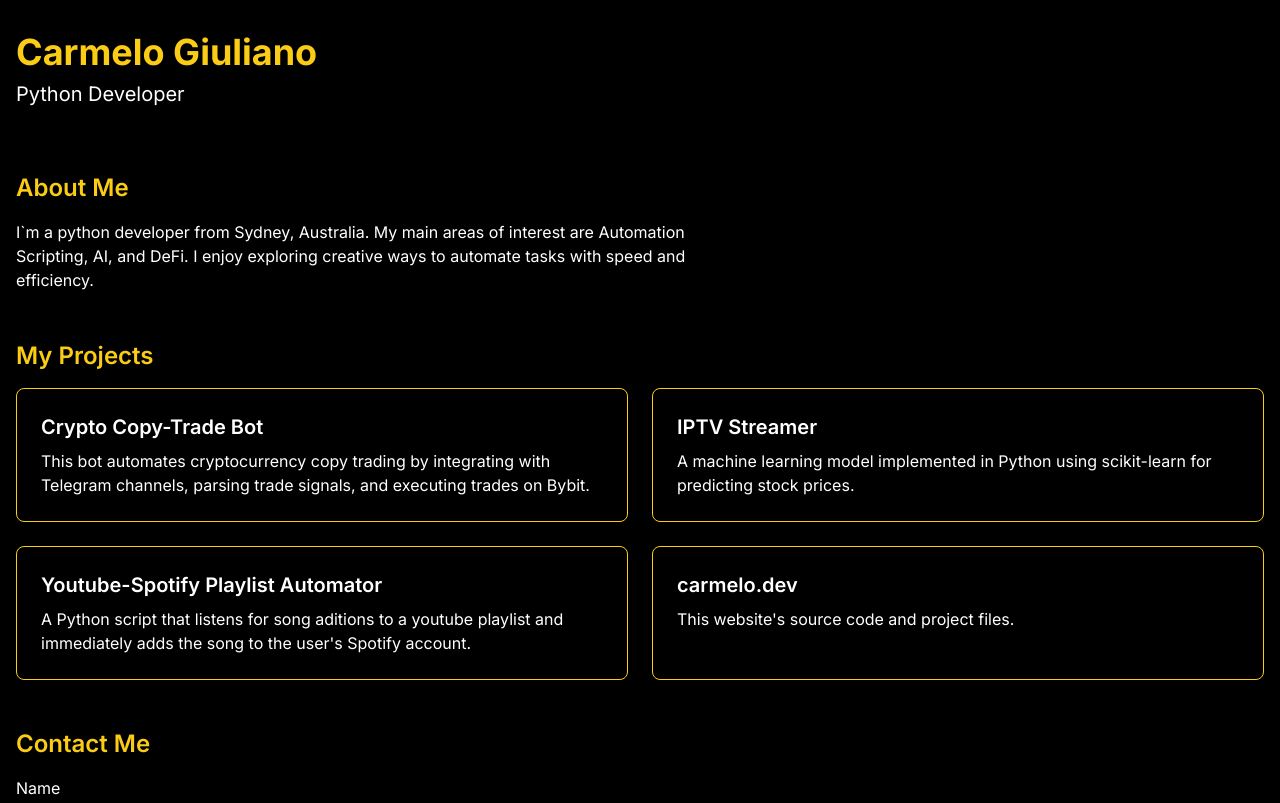
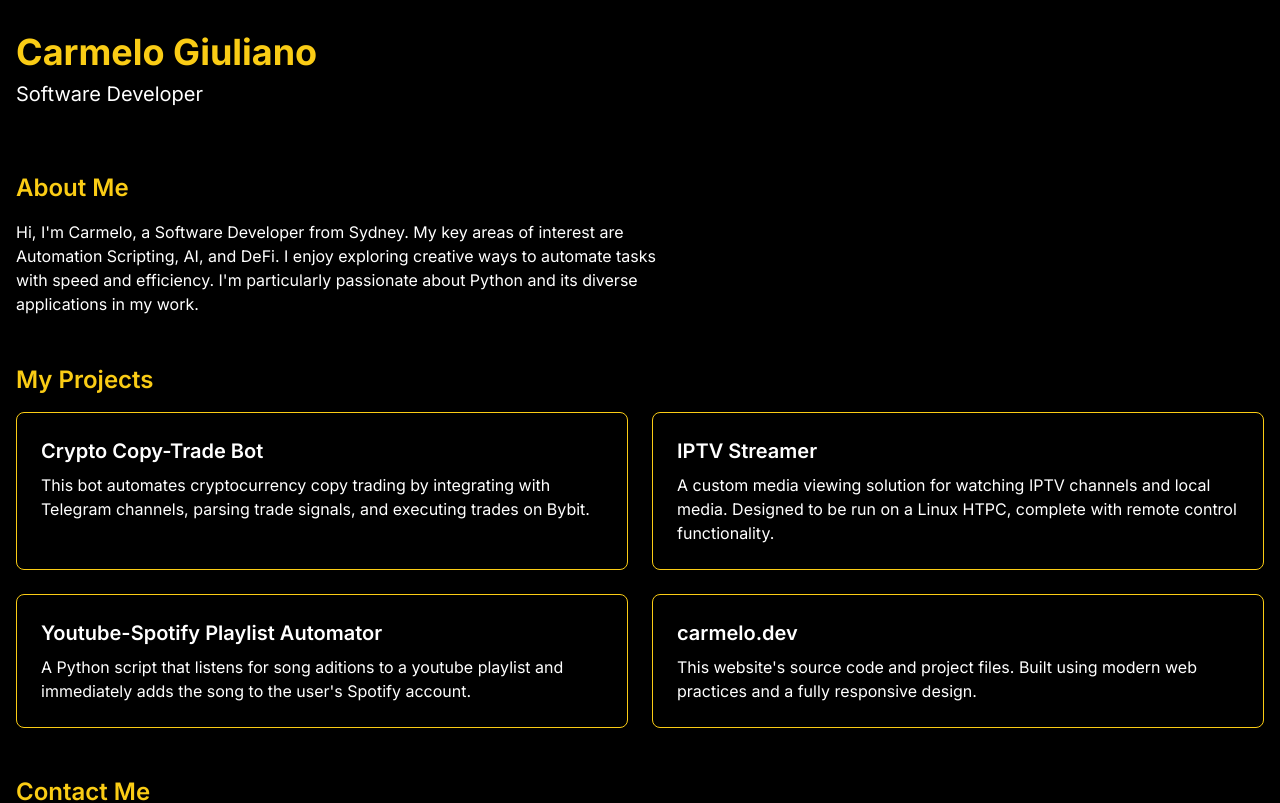
Before and after one commit to codemelo/codemelo.github.io, a Next.js app: page / in a window 1280 px wide. Shown: the top 803 px of the page. Built offline with nearby package versions, Linux system fonts and the light colour scheme.

Commit message:
update project content

```diff
--- a/src/app/PersonalWebsite.tsx
+++ b/src/app/PersonalWebsite.tsx
@@ -21,24 +21,24 @@ const projects: Project[] = [
   },
   {
     title: "IPTV Streamer",
-    description: "A machine learning model implemented in Python using scikit-learn for predicting stock prices.",
-    link: "https://github.com/yourusername/ml-stock-predictor",
-    details: "This project implements a machine learning model to predict stock prices based on historical data and various market indicators. It uses scikit-learn for model training and evaluation, with features including data preprocessing, feature engineering, and model selection. The project also includes visualization of predictions and model performance metrics.",
-    technologies: ["Python", "scikit-learn", "pandas", "numpy", "matplotlib"]
+    description: "A custom media viewing solution for watching IPTV channels and local media. Designed to be run on a Linux HTPC, complete with remote control functionality.",
+    link: "https://github.com/codemelo/iptv-streamer",
+    details: "[more info here]",
+    technologies: ["Python", "mpv", "Tkinter", "M3U", "Linux"]
   },
   {
     title: "Youtube-Spotify Playlist Automator",
     description: "A Python script that listens for song aditions to a youtube playlist and immediately adds the song to the user's Spotify account.",
     link: "https://github.com/codemelo/spotitoob",
-    details: "This web scraper is designed to efficiently extract data from multiple websites. It uses BeautifulSoup for parsing HTML and requests for handling HTTP requests. The script is configurable to adapt to different website structures and can handle pagination and error scenarios gracefully. It's particularly useful for gathering large datasets for analysis or monitoring.",
-    technologies: ["Python", "BeautifulSoup", "requests", "pandas", "concurrent.futures"]
+    details: "[more info here]",
+    technologies: ["Python", "Spotify API", "requests", "yt-dl"]
   },
   {
     title: "carmelo.dev",
-    description: "This website's source code and project files.",
+    description: "This website's source code and project files. Built using modern web practices and a fully responsive design.",
     link: "https://github.com/codemelo/codemelo.github.io",
-    details: "generated a base template with vercel0 AI and modified it to my liking.",
-    technologies: ["React", "Next.js", "HTML", "TypeScript"]
+    details: "This website has been developed using a modern tech stack of React and Next.js, with Tailwind CSS for responsive styling. The site's design adapts seamlessly to different devices and screen sizes, maintaining a consistent user experience. The site is deployed on GitHub Pages as a static website, utilizing the Next.js static export feature. A GitHub Actions workflow automates the build and deployment process, ensuring the live site is updated whenever changes are pushed to the master branch.",
+    technologies: ["React", "Next.js", "Node.js", "HTML", "Tailwind CSS", "TypeScript", "GitHub Pages"]
   }
 ]
 
@@ -62,15 +62,14 @@ export default function PersonalWebsite() {
     <div className="min-h-screen bg-black text-white">
       <header className="container mx-auto px-4 py-8">
         <h1 className="text-4xl font-bold text-yellow-400">Carmelo Giuliano</h1>
-        <p className="mt-2 text-xl">Python Developer</p>
+        <p className="mt-2 text-xl">Software Developer</p>
       </header>
 
       <main className="container mx-auto px-4 py-8">
         <section className="mb-12">
           <h2 className="text-2xl font-semibold mb-4 text-yellow-400">About Me</h2>
           <p className="max-w-2xl">
-            I`m a python developer from Sydney, Australia. My main areas of interest are Automation Scripting, AI, and DeFi.
-            I enjoy exploring creative ways to automate tasks with speed and efficiency.
+            {"Hi, I'm Carmelo, a Software Developer from Sydney. My key areas of interest are Automation Scripting, AI, and DeFi. I enjoy exploring creative ways to automate tasks with speed and efficiency. I'm particularly passionate about Python and its diverse applications in my work."}
           </p>
         </section>
 
@@ -137,15 +136,15 @@ export default function PersonalWebsite() {
         <div className="container mx-auto px-4 flex justify-between items-center">
           <p>&copy; 2024 Carmelo Giuliano. All rights reserved.</p>
           <div className="flex space-x-4">
-            <a href="https://github.com/yourusername" target="_blank" rel="noopener noreferrer" className="hover:text-gray-800">
+            <a href="https://github.com/codemelo" target="_blank" rel="noopener noreferrer" className="hover:text-gray-800">
               <Github size={24} />
               <span className="sr-only">GitHub</span>
             </a>
-            <a href="https://linkedin.com/in/yourusername" target="_blank" rel="noopener noreferrer" className="hover:text-gray-800">
+            <a href="https://www.linkedin.com/in/carmelogiuliano/" target="_blank" rel="noopener noreferrer" className="hover:text-gray-800">
               <Linkedin size={24} />
               <span className="sr-only">LinkedIn</span>
             </a>
-            <a href="mailto:your.email@example.com" className="hover:text-gray-800">
+            <a href="mailto:carmelo33@proton.me" className="hover:text-gray-800">
               <Mail size={24} />
               <span className="sr-only">Email</span>
             </a>
```
